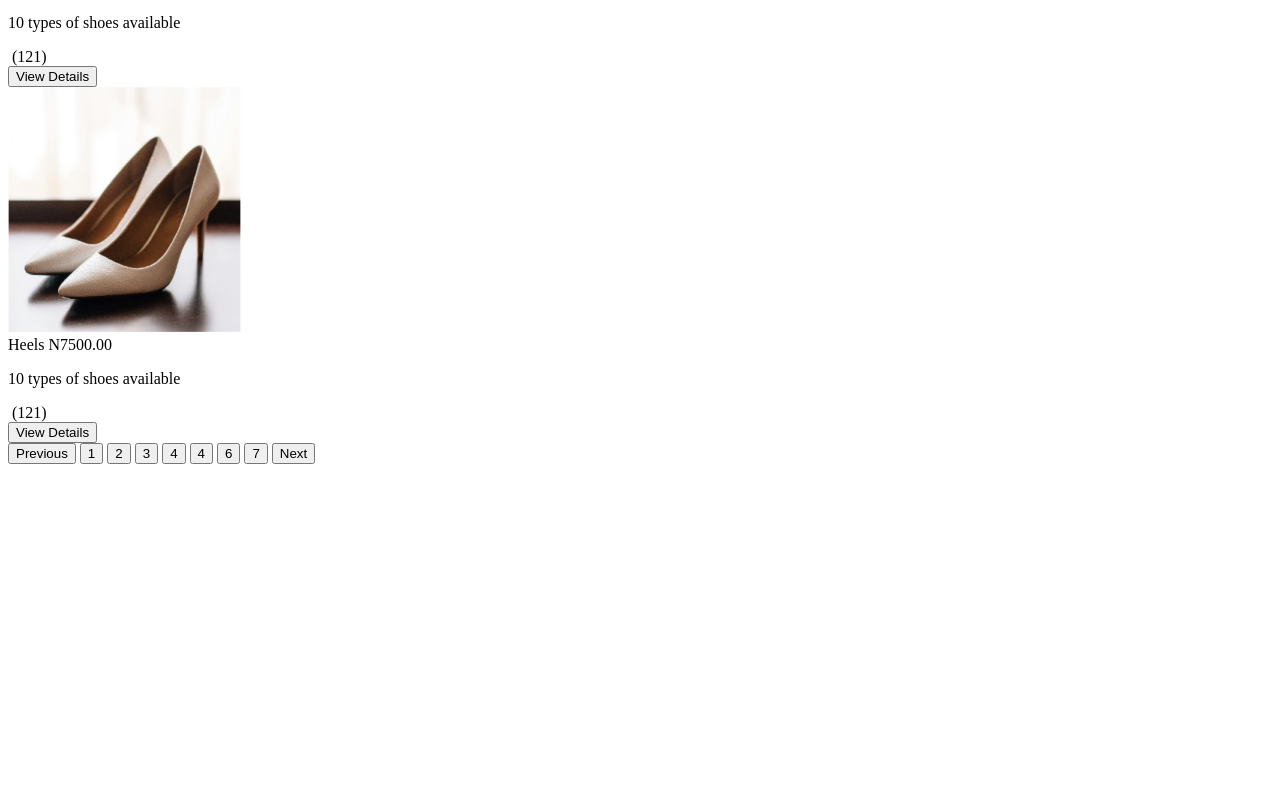
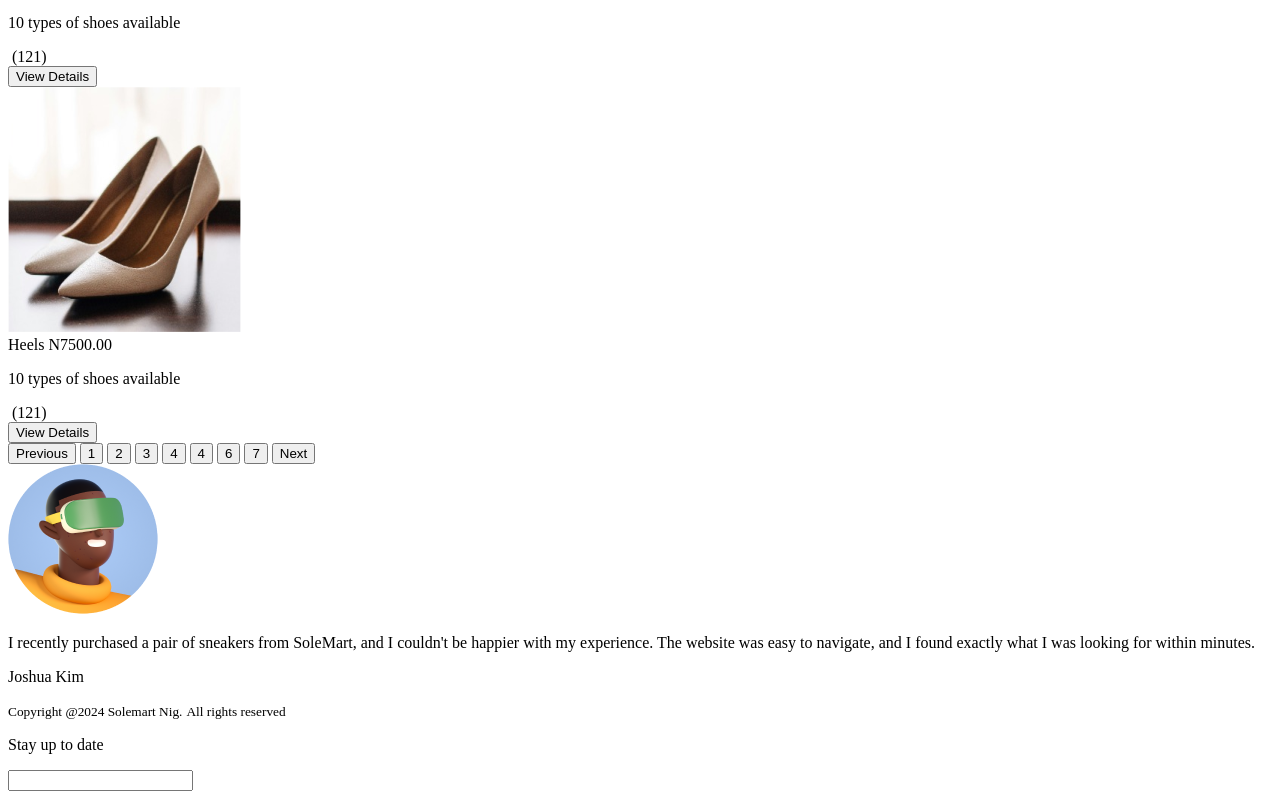
Before and after one commit to chiefEbube/frontend-with-ebube, a plain HTML site: page class-one/index.html in a window 1280 px wide. Shown: the part 1775-2574 px from the top of the page. Before the commit the page ends 2247 px from the top, so only its background shows below. Drawn offline with Linux system fonts and the light colour scheme.

Commit message:
footer and pagination

```diff
--- a/class-one/index.html
+++ b/class-one/index.html
@@ -153,13 +153,32 @@
             </div>
         </div>
 
-        <div>
-
+        <div class="Testimonials">
+            <div class="avatar"><img src="./images/3d_avatar_21.png" alt=""></div>
+            <div class="avatar-text">
+                <p>I recently purchased a pair of sneakers from SoleMart, and I couldn't be happier with my experience. The website was easy to navigate, and I found exactly what I was looking for within minutes.
+                </p>
+                <p>Joshua Kim</p>
+            </div>
         </div>
     </main>
 
-
-    <footer></footer>
+    <footer>
+        <div>
+            <small>Copyright @2024 Solemart Nig.</small>
+            <small>All rights reserved</small>
+            <div class="footer-icons">
+                <a href="+"></a>
+                <a href="+"></a>
+                <a href="+"></a>
+                <a href="+"></a>
+            </div>
+        </div>
+        <div>
+            <p>Stay up to date</p>
+            <input type="email">
+        </div>
+    </footer>
 
 </body>
 </html>
```
